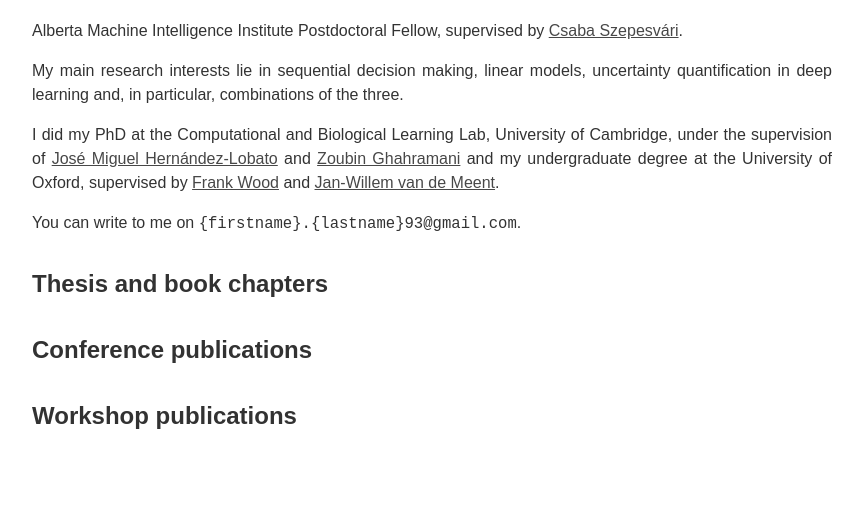
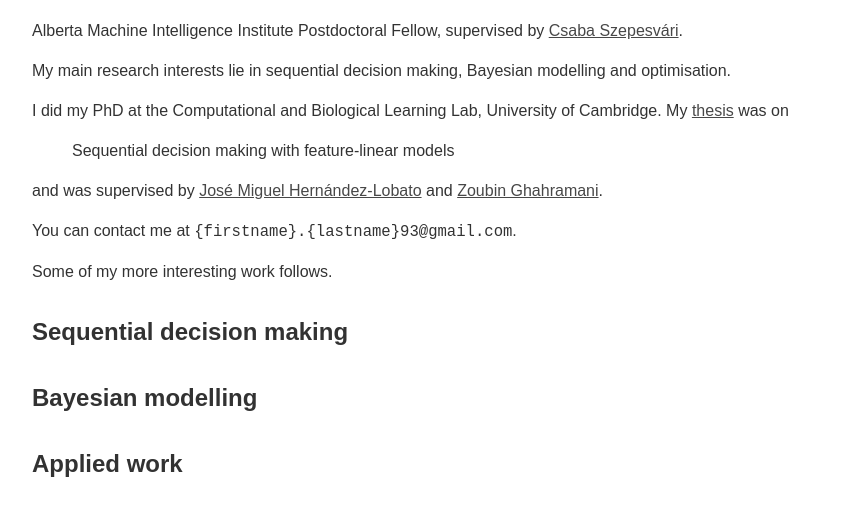
Before and after one commit to DavidJanz/DavidJanz.github.io, a plain HTML site: page index.html in a window 1280 px wide. Shown: the part 72-588 px from the top of the page, without its empty margins (208-1071 px from the left). Drawn offline with nearby package versions, Linux system fonts and the light colour scheme; no server answers.

Commit message:
update for job search

```diff
--- a/index.html
+++ b/index.html
@@ -17,23 +17,31 @@
         <div class="content">
             <p>Alberta Machine Intelligence Institute Postdoctoral Fellow, supervised by <a href="https://sites.ualberta.ca/~szepesva/" target="_blank">Csaba Szepesvári</a>.</p>
 
-            <p>My main research interests lie in sequential decision making, linear models, uncertainty quantification in deep learning and, in particular, combinations of the three.</p>
+            <p>My main research interests lie in sequential decision making, Bayesian modelling and optimisation.</p>
 
-            <p>I did my PhD at the Computational and Biological Learning Lab, University of Cambridge, under the supervision of <a href="https://jmhl.org" target="_blank">José Miguel Hernández-Lobato</a> and <a href="https://mlg.eng.cam.ac.uk/zoubin/" target="_blank">Zoubin Ghahramani</a> and my undergraduate degree at the University of Oxford, supervised by <a href="https://www.cs.ubc.ca/~fwood/" target="_blank">Frank Wood</a> and <a href="https://jwvdm.github.io/" target="_blank">Jan-Willem van de Meent</a>.</p>
+            <p>I did my PhD at the Computational and Biological Learning Lab, University of Cambridge. My <a href="thesis/djanz_thesis.pdf" target="_blank">thesis</a> was on</p>
+            <blockquote>
+                Sequential decision making with feature-linear models
+            </blockquote>
+            and was supervised by <a href="https://jmhl.org" target="_blank">José Miguel Hernández-Lobato</a> and <a href="https://mlg.eng.cam.ac.uk/zoubin/" target="_blank">Zoubin Ghahramani</a>.
+            <!-- and my undergraduate degree at the University of Oxford, supervised by <a href="https://www.cs.ubc.ca/~fwood/" target="_blank">Frank Wood</a> and <a href="https://jwvdm.github.io/" target="_blank">Jan-Willem van de Meent</a>.</p> -->
 
-            <p>You can write to me on <span class="email">{firstname}.{lastname}93@gmail.com</span>.</p>
+            <p>You can contact me at <span class="email">{firstname}.{lastname}93@gmail.com</span>.</p>
+
+            <p>Some of my more interesting work follows.</p>
         </div>
 
-        <div class="publications" id="books">
-            <h2>Thesis and book chapters</h2>
+        <div class="publications" id="bandit">
+            <h2>Sequential decision making</h2>
 
         </div>
-        <div class="publications" id="conferences">
-            <h2>Conference publications</h2>
+        <div class="publications" id="bayesian">
+            <h2>Bayesian modelling</h2>
 
         </div>
-        <div class="publications" id="workshops">
-            <h2>Workshop publications</h2>
+
+        <div class="publications" id="applied">
+            <h2>Applied work</h2>
 
         </div>
     </div>
--- a/script.js
+++ b/script.js
@@ -53,12 +53,21 @@ function getPubData(bibEntry) {
     const tags = bibEntry.entryTags;
 
     var venueStr = '';
-    if (bibEntry.entryType == 'phdthesis') {
-        venueStr += tags.school;
-    } else {
-        venueStr += latexReplace(tags.booktitle);
+    if ('booktitle' in tags) {
+        if (bibEntry.entryType == 'phdthesis') {
+            venueStr += tags.school;
+        } else {
+            venueStr += latexReplace(tags.booktitle);
+        }
+        venueStr +=  ', ' + tags.year;
     }
-    venueStr +=  ', ' + tags.year;
+    if('note' in tags) {
+        venueStr += ' (' + tags.note +')'
+    }
+
+    if (venueStr) {
+        venueStr += '<br>'
+    }
 
     return {
         "author": processAuthors(latexReplace(tags.author)),
@@ -75,7 +84,6 @@ const PUBITEM = ({author, title, venue, citationKey, bibentry}) =>
     ${author}<br>
     <b>${title}</b><br>
     ${venue}
-    <br>
     <a role="button" class="pdf-click" target="_blank">[PDF]</a>
     <a role="button" class="code-click" target="_blank">[CODE]</a>
     <a role="button" class="bib-click" href="javascript:;">[BIBTEX]</a>
@@ -95,7 +103,7 @@ function makePubEntries(bibJSON) {
 
 
 $(document).ready(function() {
-    const bibTypes = ["books", "conferences", "workshops"];
+    const bibTypes = ["bandit", "bayesian", "applied"];
     const bibReady = [$.Deferred(), $.Deferred(), $.Deferred()];
 
     $.when.apply($, bibReady).then(function() {
```
Also changed, not shown: pub_data.json (+24 -1 lines), 3 other files.
